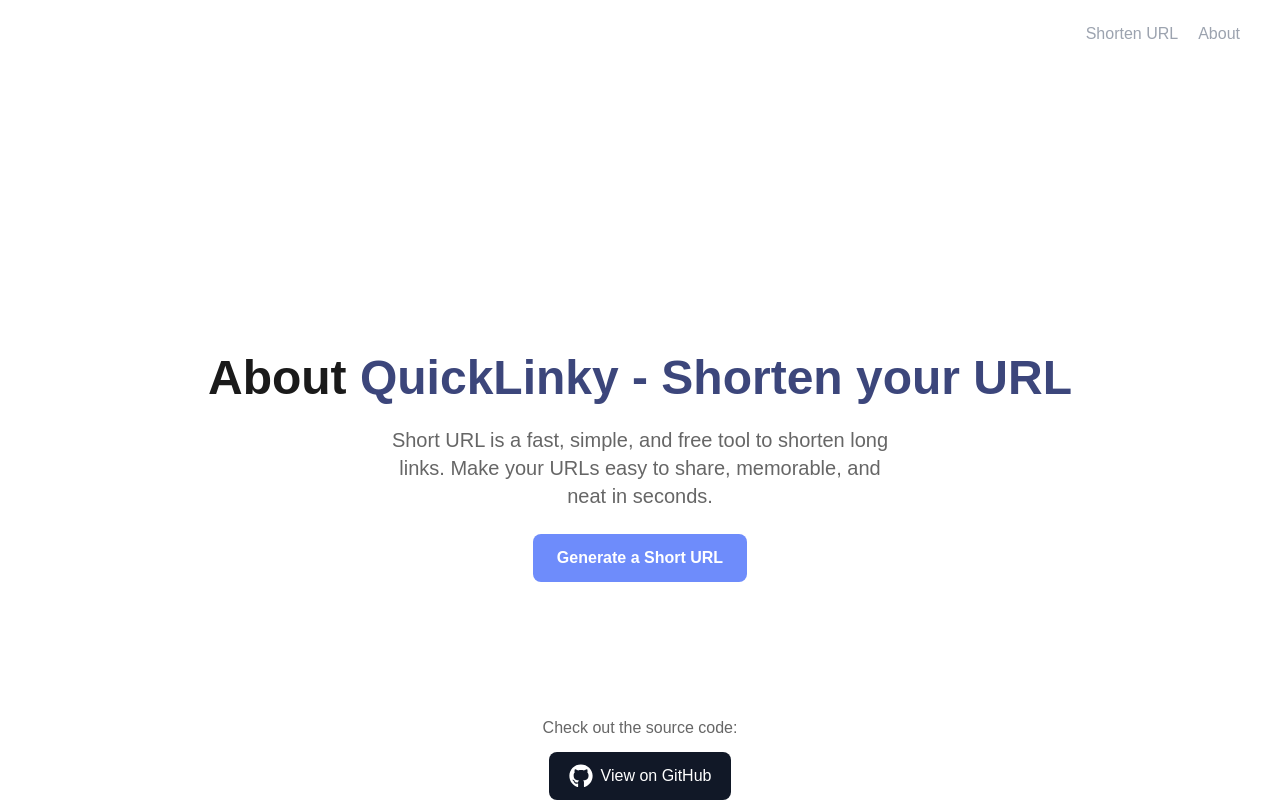
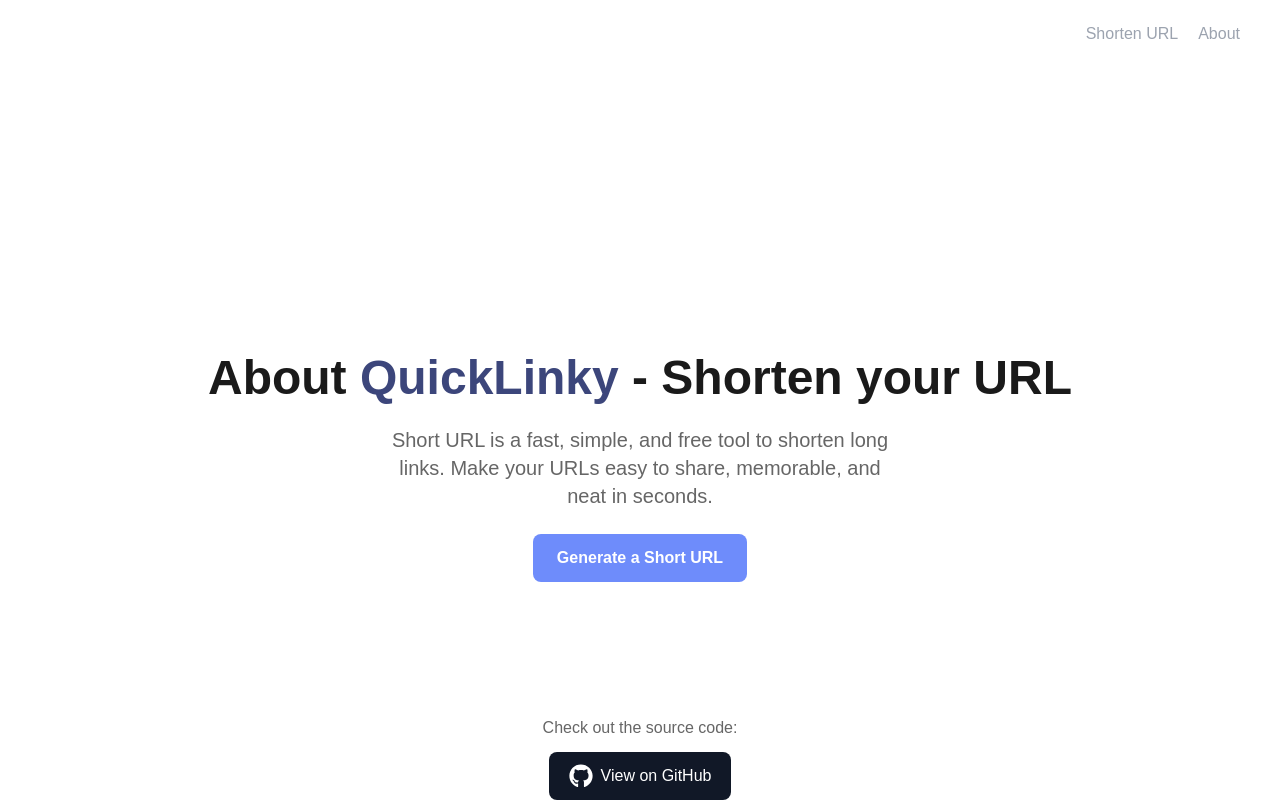
Before and after one commit to prasonkc/QuickLinky, a Next.js app: page /about in a window 1280 px wide. Shown: the top 802 px of the page. Built offline with nearby package versions, Linux system fonts and the light colour scheme.

Commit message:
text fix

```diff
--- a/app/about/page.js
+++ b/app/about/page.js
@@ -6,7 +6,7 @@
   return (
     <div className="min-h-screen flex flex-col items-center justify-center px-6 sm:px-12 bg-background text-foreground text-center">
       <h1 className="text-4xl sm:text-5xl font-extrabold mb-6">
-        About <span className="text-primary">QuickLinky - Shorten your URL</span>
+        About <span className="text-primary">QuickLinky</span> - Shorten your URL
       </h1>
 
       <p className="max-w-lg text-lg sm:text-xl text-muted-foreground mb-6">
```
